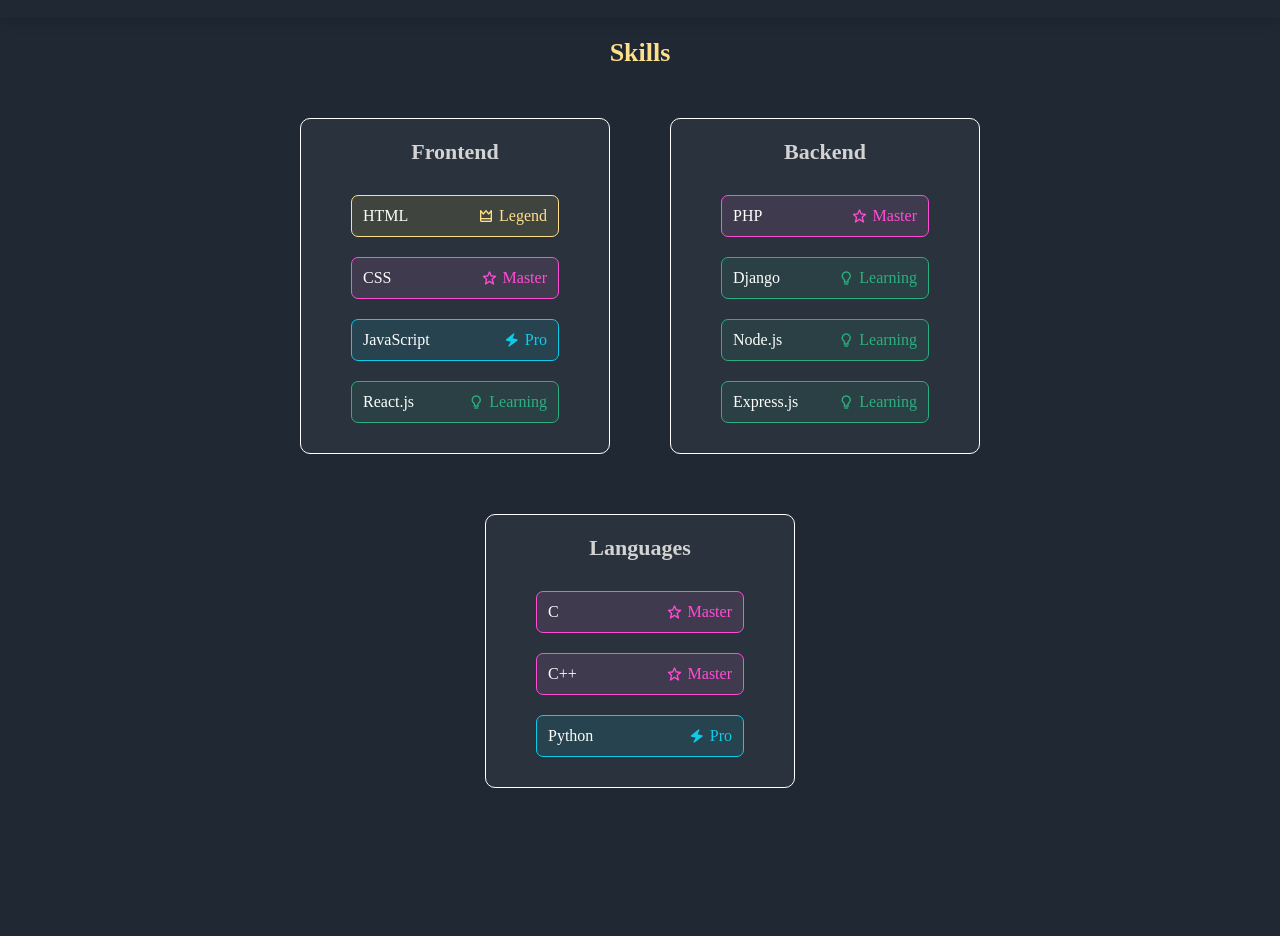
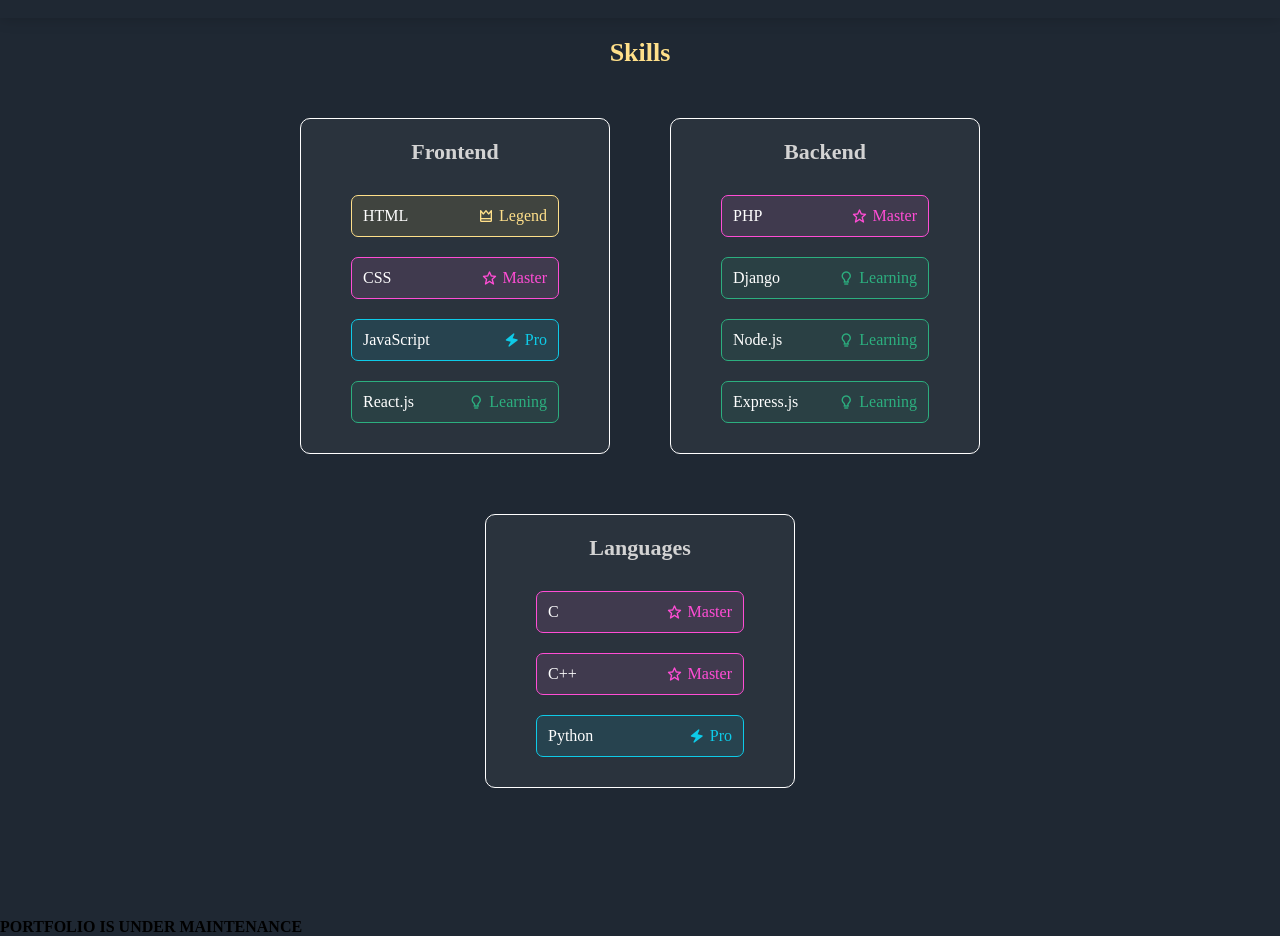
Before and after one commit to rajnishkr45/portfolio, a plain HTML site: page index.html in a window 1280 px wide. Shown: the part 62-998 px from the top of the page. Drawn offline with nearby package versions, Linux system fonts and the light colour scheme.

Commit message:
small change in index ie. added maintenance text

```diff
--- a/index.html
+++ b/index.html
@@ -112,11 +112,11 @@
                 </div>
 
             </div>
-
-
         </div>
 
     </section>
+
+    <h1>PORTFOLIO IS UNDER MAINTENANCE</h1>
 
     <script>
         document.addEventListener('DOMContentLoaded', function () {
```
